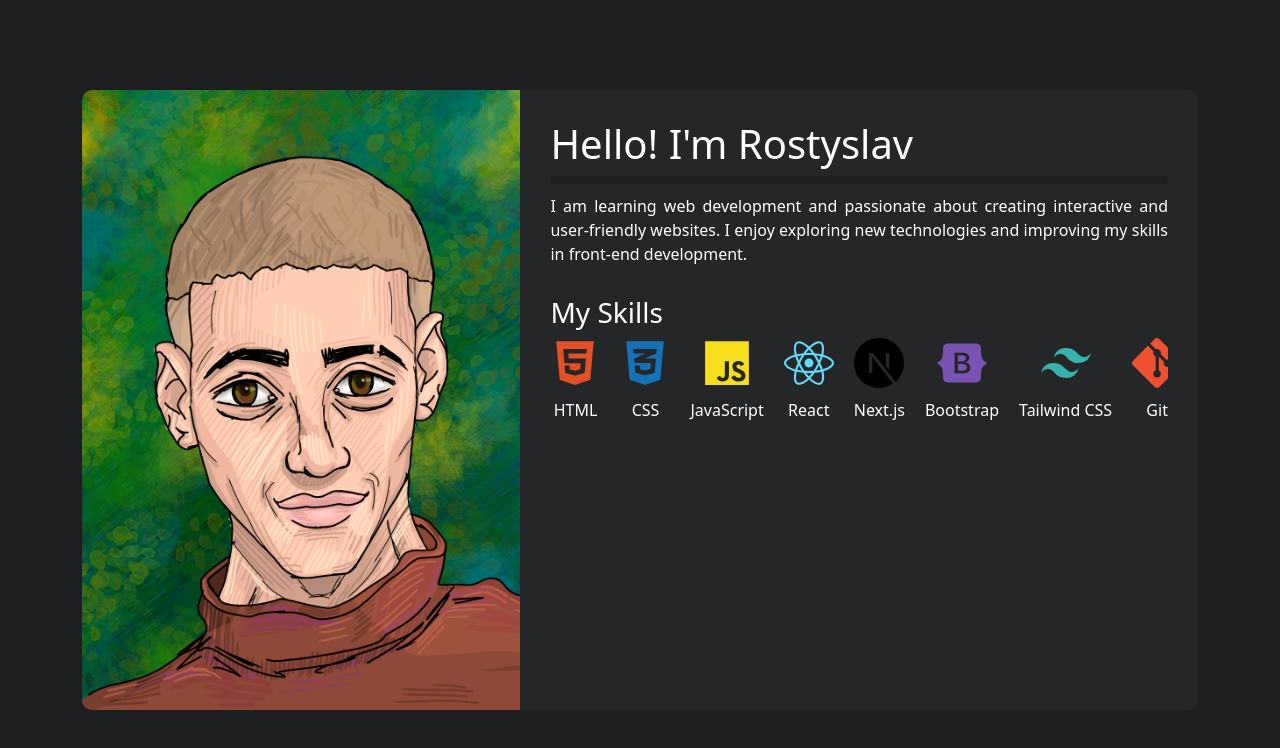
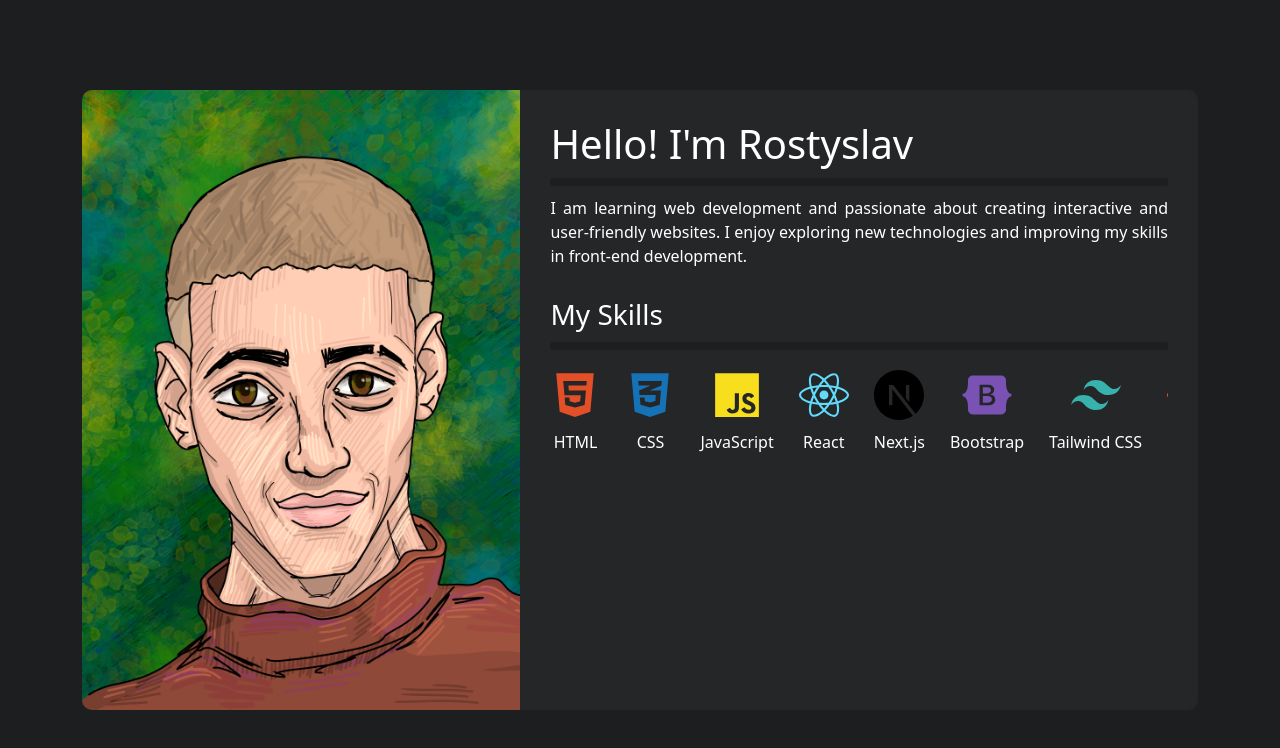
Before and after one commit to rostikcheremys/virtual-card, a Next.js app: page / in a window 1280 px wide. Shown: the top 748 px of the page. Built offline with nearby package versions, Linux system fonts and the light colour scheme.

Commit message:
correction my skills

```diff
--- a/src/app/page.js
+++ b/src/app/page.js
@@ -19,13 +19,13 @@ export default function Page() {
                             <div className="line-item"></div>
                             <p>I am learning web development and passionate about creating
                                 interactive and user-friendly websites. I enjoy exploring new technologies and improving
-                                my skills
-                                in front-end development.
+                                my skills in front-end development.
                             </p>
                         </div>
 
                         <div className="my-skills">
                             <h3>My Skills</h3>
+                            <div className="line-item"></div>
                             <div className="overflow-auto">
                                 <ul className="skills-list">
                                     <li className="skill-item">
--- a/src/app/styles.css
+++ b/src/app/styles.css
@@ -34,6 +34,14 @@
     overflow: hidden;
 }
 
+.profile p {
+    text-align: justify;
+}
+
+.about-me h1 {
+    margin-bottom: 10px;
+}
+
 .line-item {
     width: 100%;
     height: 8px;
@@ -42,13 +50,9 @@
     margin-bottom: 10px;
 }
 
-.card-body:hover .line-item {
+.about-me:hover .line-item, .my-skills:hover .line-item{
     background-color: #da202f;
     transition: transform 0.3s ease-in-out, background-color 0.3s ease-in-out;
-}
-
-.profile p {
-    text-align: justify;
 }
 
 .my-skills {
@@ -58,11 +62,12 @@
 
 .my-skills h3 {
     color: white;
+    margin-bottom: 10px;
 }
 
 .overflow-auto {
     overflow-x: auto;
-    scrollbar-color: #da202f #1d1e20;
+    scrollbar-color: #1d1e20 #1d1e20;
     padding-bottom: 10px;
 }
 
@@ -75,11 +80,16 @@
 }
 
 .skill-item {
-    margin-right: 20px;
+    margin: 10px 25px 10px 0;
     text-align: center;
     color: white;
     flex-shrink: 0;
     max-width: 120px;
+}
+
+.skill-item:hover {
+    transform: scale(1.2);
+    transition: 0.3s ease-in-out;
 }
 
 .skill-item p {
```
